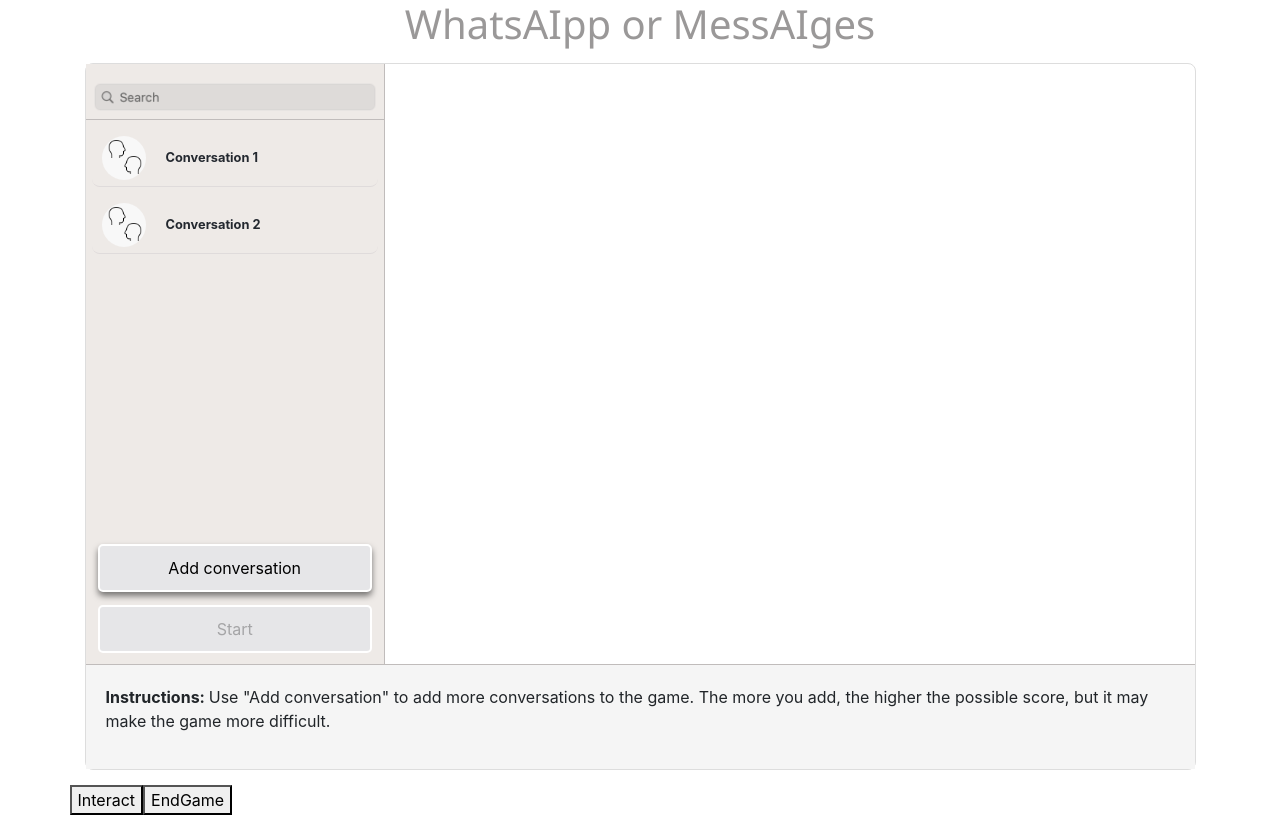
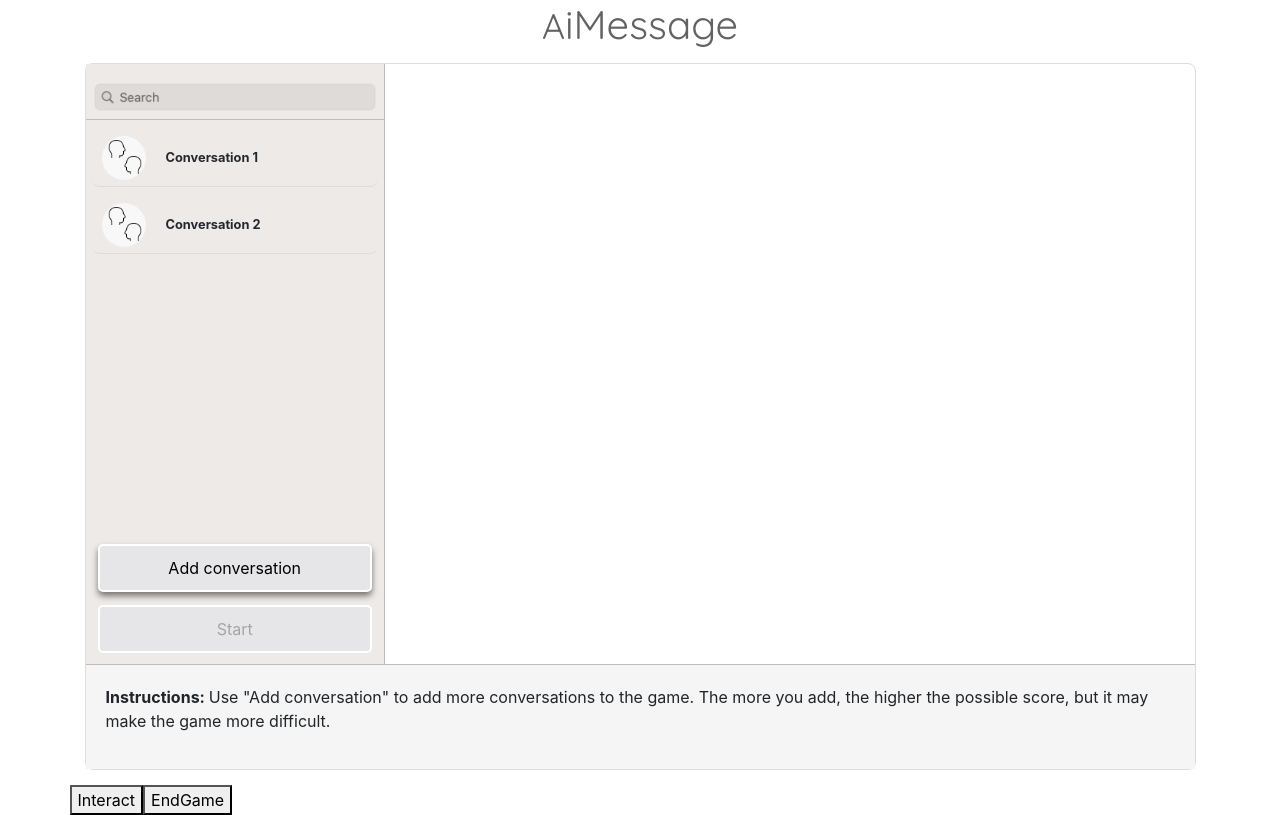
Before and after one commit to gadauto3/ai-village, a website built with webpack: page application/frontend/src/index.html in a window 1280 px wide. Built offline with nearby package versions, Linux system fonts and the light colour scheme; files whose address does not match are found by name.

Commit message:
Changed title again

```diff
--- a/application/frontend/src/components/UIController.js
+++ b/application/frontend/src/components/UIController.js
@@ -129,7 +129,9 @@ const UIController = () => {
 
   return (
     <div className="outer-div">
-      <h1 className="text-center title-noto-sans">WhatsAIpp or MessAIges</h1>
+      <h1 className="text-center title-quicksand">
+        <span className="smaller-font">A</span>iMessage
+      </h1>
       <div className="ui-controller">
         <div className="top-section">
           <ConversationChooser
@@ -171,7 +173,7 @@ const UIController = () => {
       )}
       {isEndGameModalShowing && (
         <ModalPopupEndGame
-          {...{conversations, userName}}
+          {...{ conversations, userName }}
           closeModal={handleCloseEndGameModal}
         />
       )}
--- a/application/frontend/src/css/UIController.css
+++ b/application/frontend/src/css/UIController.css
@@ -1,4 +1,4 @@
-@import url('https://fonts.googleapis.com/css2?family=Noto+Sans:wght@400;700&display=swap');
+@import url('https://fonts.googleapis.com/css2?family=Quicksand:wght@400;700&display=swap');
 
 .ui-controller {
   display: flex;
@@ -9,11 +9,14 @@
   max-width: 1111px;
 }
 
-/* Using Noto Sans */
-.title-noto-sans {
-  font-family: 'Noto Sans', sans-serif;
+.title-quicksand {
+  font-family: 'Quicksand', sans-serif;
   font-weight: 500; /* Using the bold version */
-  color: #9a9898;
+  color: #626262;
+}
+
+.smaller-font {
+  font-size: 0.89em; /* Adjust this value to your preference */
 }
 
 .top-section {
```
